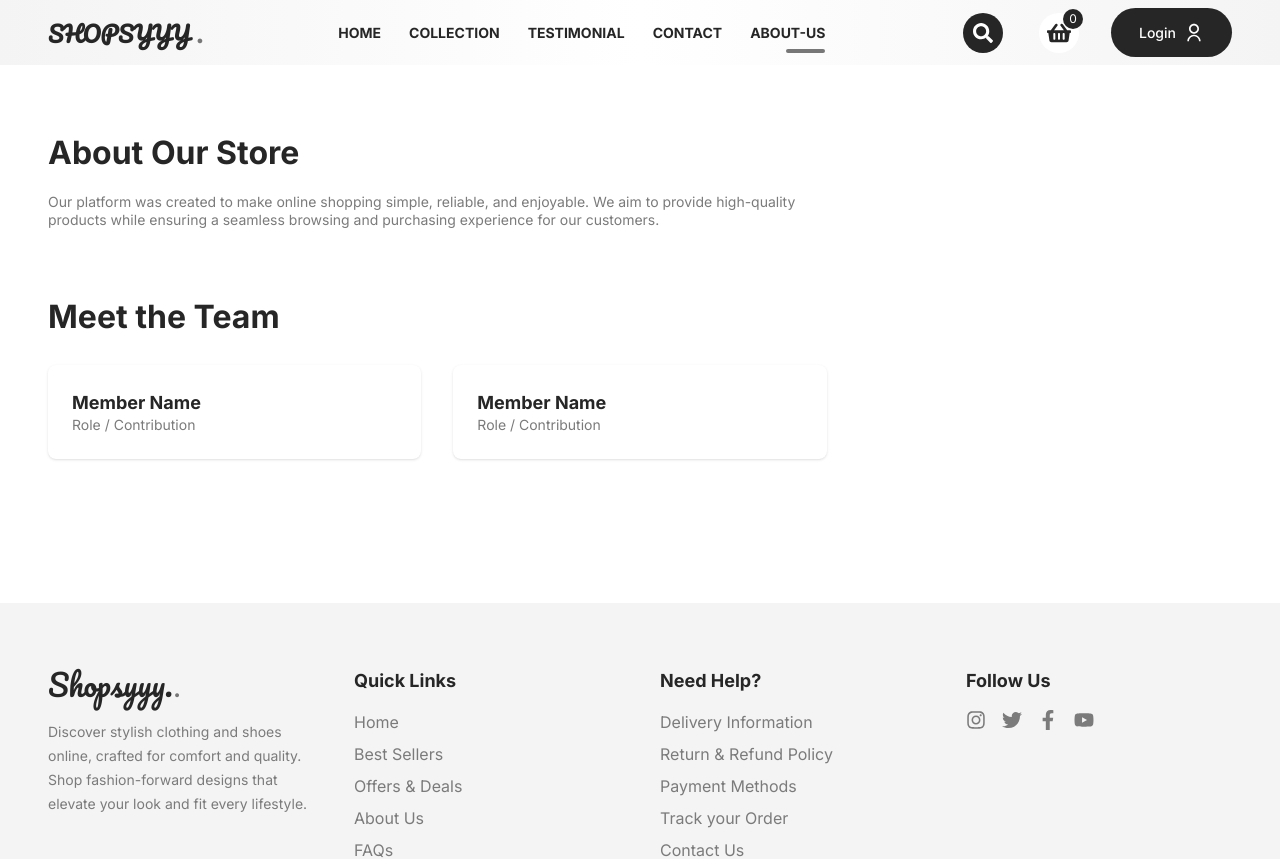
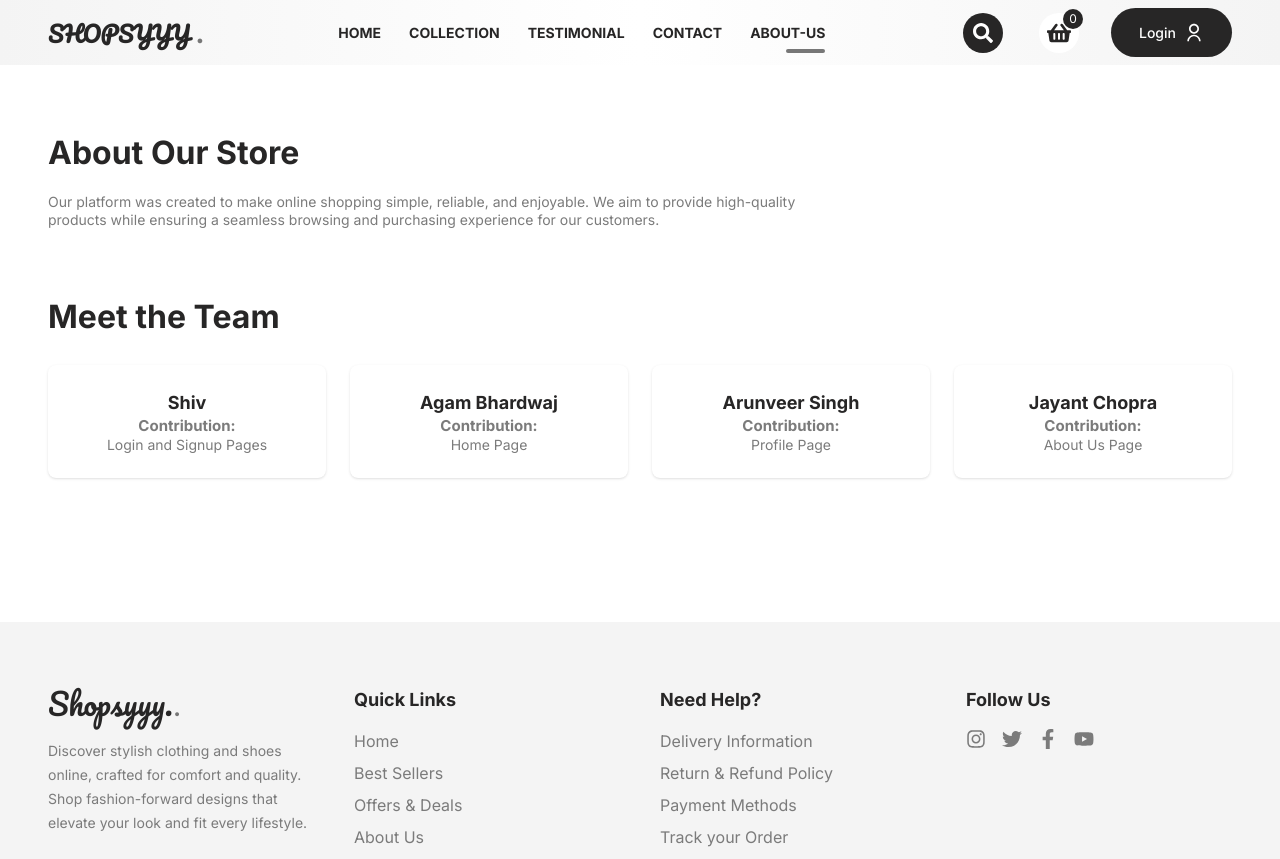
Before and after one commit to shiv-nitizens/Back-End-Project-E-commerce-, a React (Vite) app in the folder E-commerce-Cloths-Frontend/: page /About in a window 1280 px wide. Shown: the top 859 px of the page. Built offline with nearby package versions, Linux system fonts and the light colour scheme.

Commit message:
Added the team details and some minor design tweaks

```diff
--- /dev/null
+++ b/E-commerce-Cloths-Frontend/src/assets/teamData.js
@@ -0,0 +1,22 @@
+export const teamMembers = [
+  {
+    id: 1,
+    name: "Shiv",
+    Contribution: "Login and Signup Pages"
+  },
+  {
+    id: 2,
+    name: "Agam Bhardwaj",
+    Contribution: "Home Page"
+  },
+  {
+    id: 3,
+    name: "Arunveer Singh",
+    Contribution: "Profile Page"
+  },
+  {
+    id: 4,
+    name: "Jayant Chopra",
+    Contribution: "About Us Page"
+  }
+];
--- a/E-commerce-Cloths-Frontend/src/pages/About.jsx
+++ b/E-commerce-Cloths-Frontend/src/pages/About.jsx
@@ -1,8 +1,9 @@
+import { teamMembers } from "../assets/teamData";
+
 const About = () => {
   return (
     <div className="max-padd-container py-16">
 
-      {/* About Website Section */}
       <section className="mb-16">
         <h2 className="bold-32 mb-4">About Our Store</h2>
 
@@ -15,21 +16,20 @@ const About = () => {
       </section>
 
 
-      {/* Team Section */}
       <section>
         <h2 className="bold-32 mb-6">Meet the Team</h2>
 
-        <div className="grid grid-cols-1 sm:grid-cols-2 md:grid-cols-3 gap-8">
-
-          <div className="bg-white p-6 rounded-lg shadow">
-            <h3 className="bold-18">Member Name</h3>
-            <p className="text-gray-30">Role / Contribution</p>
-          </div>
-
-          <div className="bg-white p-6 rounded-lg shadow">
-            <h3 className="bold-18">Member Name</h3>
-            <p className="text-gray-30">Role / Contribution</p>
-          </div>
+        <div className="grid grid-cols-1 sm:grid-cols-2 md:grid-cols-4 gap-6">
+            {teamMembers.map((member) => (
+            <div
+                key={member.id}
+                className="bg-white p-6 rounded-lg shadow hover:shadow-lg transition text-center"
+            >
+                <h3 className="bold-18">{member.name}</h3>
+                <p className="bold-15">Contribution:</p>
+                <p className="text-gray-30">{member.Contribution}</p>
+            </div>
+        ))}
 
         </div>
       </section>
```
